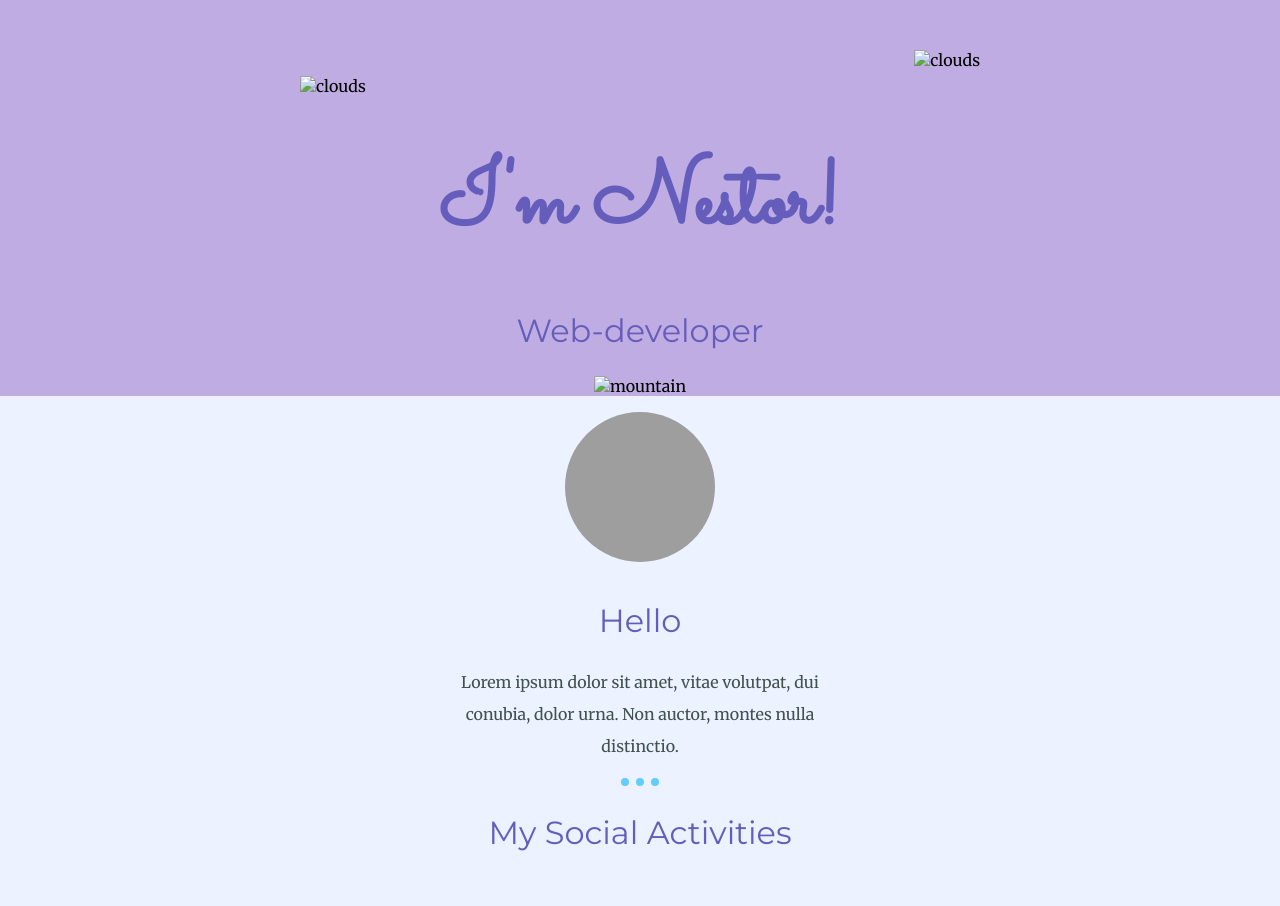
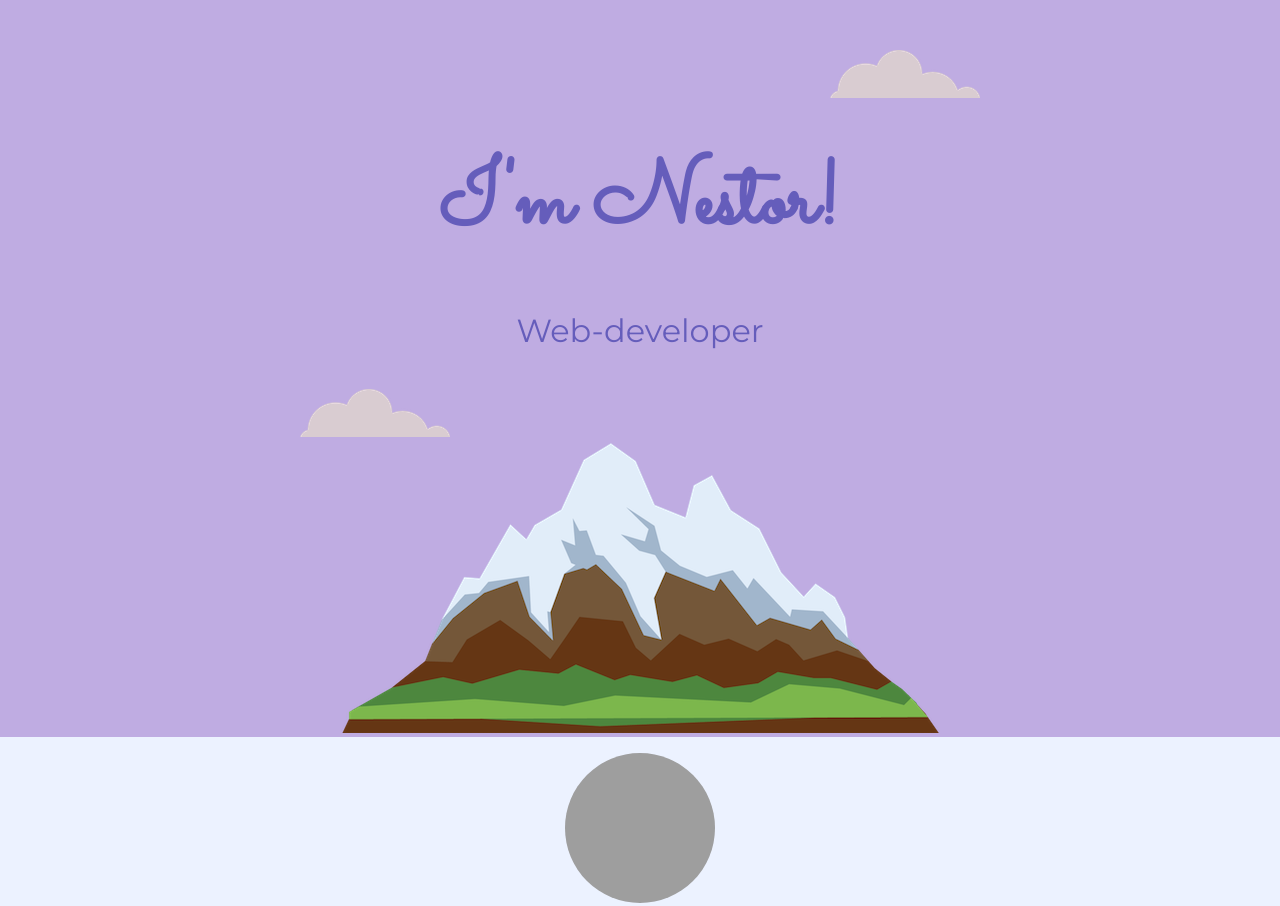
Before and after one commit to Naruto1408/cv-b, a plain HTML site: page index.html in a window 1280 px wide. Shown: the top 906 px of the page. Drawn offline with Linux system fonts and the light colour scheme; files that its build step writes are made by us from their sources; grey boxes are pictures that could not be loaded.

Commit message:
Update index.html

```diff
--- a/index.html
+++ b/index.html
@@ -5,7 +5,7 @@
     <meta http-equiv="X-UA-Compatible">
     <meta name="viewport" content="width=device-width, initial-scale=1.0">
     <title>Nestor Zasymenko</title>
-    <link rel="stylesheet" href="css/styles.css">
+    <link rel="stylesheet" href="styles.css">
     <link rel="icon" href="faviconN.ico">
     <link rel="preconnect" href="https://fonts.googleapis.com">
     <link rel="preconnect" href="https://fonts.gstatic.com" crossorigin>
@@ -13,11 +13,11 @@
 </head>
 <body>
     <div class="Top">
-        <img class="cloud-top" src="images/cloud.png" alt="clouds">
+        <img class="cloud-top" src="cloud.png" alt="clouds">
         <h1>I'm Nestor!</h1>
         <h2>Web-developer</h2>
-        <img class="cloud-bot" src="images/cloud.png" alt="clouds">
-        <img src="images/mountain.png" alt="mountain">
+        <img class="cloud-bot" src="cloud.png" alt="clouds">
+        <img src="mountain.png" alt="mountain">
     </div>
     <div class="Mid">
         <div class="profile">
```
